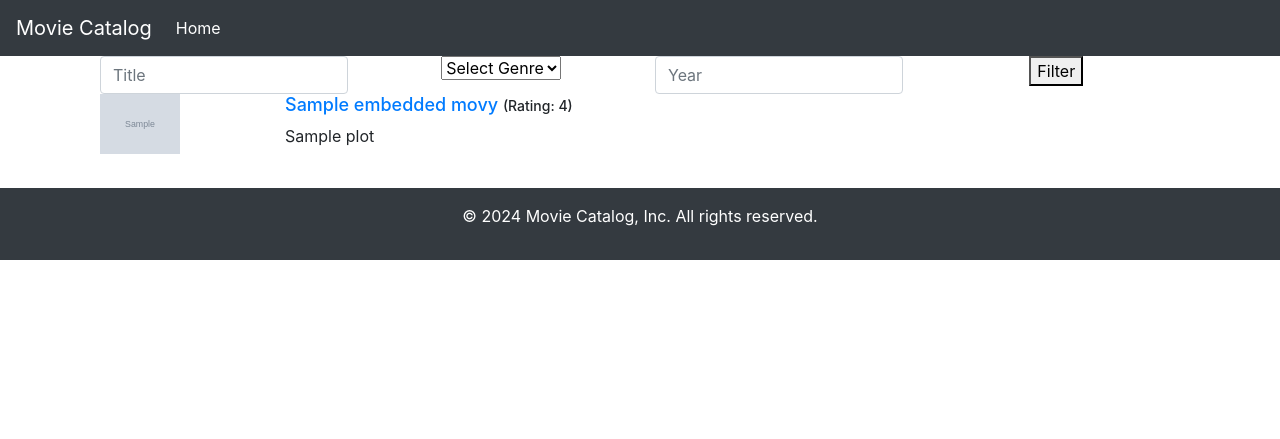
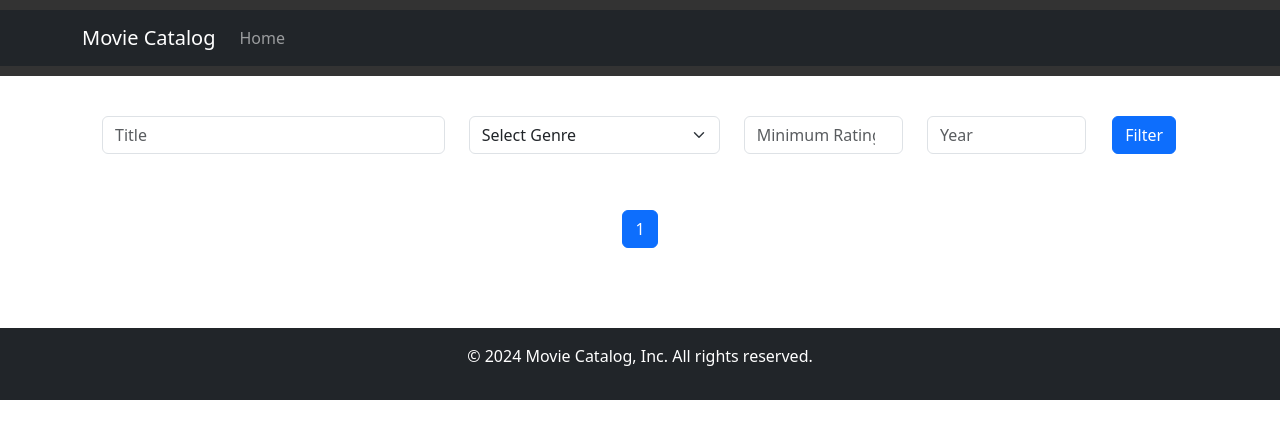
Before and after one commit to RicoRos85/movie_database, a Flask app: page / in a window 1280 px wide. Shown: the top 439 px of the page. Run offline with Flask 3, Linux system fonts and the light colour scheme; grey boxes marked "Sample" are stand-in pictures; a database or web service that is not in the repository returns one stand-in record (values such as "Sample title"); data that the repository does not hold is empty; some libraries are stand-ins or nearby versions.

Commit message:
Finish app

```diff
--- a/app.py
+++ b/app.py
@@ -1,11 +1,12 @@
 from flask import Flask, render_template, request, redirect, url_for
 from pymongo import MongoClient
+from googleapiclient.discovery import build
 import bson
 
 app = Flask(__name__)
 
 
-conn_string = "mongodb+srv://RicoRos85:C#ristina!23@cluster0.obwdipy.mongodb.net/"  # MongoDB Atlas connection string
+conn_string = "mongodb+srv://RicoRos85:C#ristina!23@40cluster0.obwdipy.mongodb.net"  # MongoDB Atlas connection string
 client      = MongoClient(conn_string)                                              # Create a MongoDB client
 db          = client['sample_mflix']                                                # Connect to a database
 collection  = db['embedded_movies']                                                 # Access a collection
@@ -14,35 +15,83 @@ collection  = db['embedded_movies']
 collection.create_index([("title", "text")])
 
 
+def get_youtube_trailer_url(movie_title):
+    youtube = build('youtube', 'v3', developerKey='AIzaSyD70N9aa6zSsm5Mm1HD6PMR2ygHuDvSWSU')
+    request = youtube.search().list(
+        q=f"{movie_title} official trailer",
+        part="snippet",
+        type="video",
+        maxResults=1
+    )
+    response = request.execute()
+
+    if response['items']:
+        video_id = response['items'][0]['id']['videoId']
+        # Use the embed URL format
+        return f"https://www.youtube.com/embed/{video_id}"
+    return None
+
+
+
 @app.route('/')
 def index():
     genres = collection.distinct("genres")          # Retrieve genres from the 'genres' row in DB for the filter dropdown
+    page = int(request.args.get('page', 1))         # Retrieve page number from query parameters
+    limit = 25                                      # Number of movies per page
+    skip = (page - 1) * limit                       # Calculate the number of movies to skip
+
     query_title = request.args.get('title', '')     # Retrieve query parameters
     query_genre = request.args.get('genre', '')     # Retrieve query parameters
     query_year  = request.args.get('year', '')      # Retrieve query parameters
     query_poster = request.args.get('poster', '')
+    query_rating = request.args.get('rating', '')
+    query_actor = request.args.get('actor', '')
+    query_directors = request.args.get('directors', '')
 
     query = {}
     if query_title:
-        query['title'] = {"$regex": query_title, "$options": "i"}
-        movies = collection.find({"title": {"$regex": query_title, "$options": "i"}})
-    else:
-        movies = collection.find().limit(50)
+        query['title'] = {"$regex": query_title, "$options": "i"} # Case-insensitive search
     if query_genre:
         query['genres'] = query_genre
     if query_year:
-        query['year'] = int(query_year)
+        try:
+            query['year'] = int(query_year)
+        except ValueError:
+            pass
     if query_poster:
         query['poster'] = query_poster
+    if query_rating:
+        try:
+            query['imdb.rating'] = {"$gte": float(query_rating)}
+        except ValueError:
+            pass # Ignore invalid rating values
+    if query_actor:
+        query['cast'] = query_actor
+    if query_directors:
+        query['directors'] = query_directors
 
-    movies = collection.find(query)
-    return render_template('index.html', movies=movies, genres=genres)
+     # Aggregation pipeline for fetching 25 random movies
+    pipeline = [
+        {"$match": query},              # Filtering based on query
+        {"$sort": {"year": -1}},        # Sort by year in descending order
+        {"$skip": skip},                # Skip the documents for previous pages
+        {"$limit": limit},              # Limit the results to 'limit' items
+    ]
+
+    movies = list(collection.aggregate(pipeline))
+    total_movies = collection.count_documents(query)
+    total_pages = (total_movies + limit - 1) // limit # Calculate total pages needed
+    return render_template('index.html', movies=movies, genres=genres, query_title=query_title, query_genre=query_genre, query_year=query_year, query_poster=query_poster, query_rating=query_rating, page=page, total_pages=total_pages)
 
 
 @app.route('/movie/<movie_id>')
 def movie_detail(movie_id):
     movie = collection.find_one({'_id': bson.ObjectId(movie_id)})
-    return render_template('movie_detail.html', movie=movie)
+    trailer_url = get_youtube_trailer_url(movie['title']) if movie else None
+    return render_template('movie_detail.html', movie=movie, trailer_url=trailer_url)
+
+
+
 
 if __name__ == '__main__':
     app.run(debug=True)
--- /dev/null
+++ b/package.json
@@ -0,0 +1,5 @@
+{
+  "dependencies": {
+    "mongodb": "^6.6.1"
+  }
+}
--- a/static/style.css
+++ b/static/style.css
@@ -1,3 +1,21 @@
+hr {
+    margin: 30px 0;
+}
+
+.header_bg {
+    background-color: #333;
+    color: #fff;
+    padding: 10px 0;
+}
+.main_container {
+    margin: 0 auto;
+    padding: 40px 20px;
+}
+
+.movies_searchbar {
+    margin-bottom: 40px;
+}
+
 .list_movies h2 {
     font-size: 18px;
 }
@@ -10,3 +28,25 @@
 .list_movie_poster {
     max-width: 80px;
 }
+
+.back_to_home {
+    margin: -4px 0;
+    display: block;
+    font-size: 12px;
+    text-decoration: none;
+}
+
+.video_responsive {
+    overflow: hidden;
+    padding-top: 56.25%;  /* 16:9 Aspect Ratio */
+    position: relative;
+    height: 0;
+}
+
+.video_responsive iframe {
+    left: 0;
+    top: 0;
+    height: 100%;
+    width: 100%;
+    position: absolute;
+}
--- a/templates/_header.html
+++ b/templates/_header.html
@@ -1,5 +1,7 @@
 <!-- Header -->
+<div class="container-fluid header_bg">
   <nav class="navbar navbar-expand-lg navbar-dark bg-dark">
+    <div class="container">
       <a class="navbar-brand" href="{{ url_for('index') }}">Movie Catalog</a>
       <button class="navbar-toggler" type="button" data-toggle="collapse" data-target="#navbarNav" aria-controls="navbarNav" aria-expanded="false" aria-label="Toggle navigation">
         <span class="navbar-toggler-icon"></span>
@@ -7,8 +9,10 @@
       <div class="collapse navbar-collapse" id="navbarNav">
         <ul class="navbar-nav">
           <li class="nav-item active">
-          <a class="nav-link" href="{{ url_for('index') }}">Home <span class="sr-only">(current)</span></a>
+            <a class="nav-link" href="{{ url_for('index') }}">Home <span class="sr-only"></span></a>
           </li>
         </ul>
       </div>
+    </div>
   </nav>
+</div>
--- a/templates/index.html
+++ b/templates/index.html
@@ -4,26 +4,32 @@
 
 {% block content %}
 
-<form>
-<div class="container text-center">
+<form method="get">
+    <div class="container text-center movies_searchbar">
         <div class="row">
 
-            <div class="col">
+                <div class="col-4">
                     <input type="text" name="title" class="form-control" placeholder="Title" value="{{ request.args.get('title', '') }}">
                 </div>
-            <div class="col">
-                <select class="form-select" name="genre" >
-                    <option selected>Select Genre</option>
+                <div class="col-3">
+
+                    <select class="form-select" name="genre">
+                        <option value="" {% if not request.args.get('genre') %}selected{% endif %}>Select Genre</option>
                         {% for genre in genres %}
                         <option value="{{ genre }}" {% if request.args.get('genre', '') == genre %}selected{% endif %}>{{ genre }}</option>
                         {% endfor %}
                     </select>
                 </div>
-            <div class="col">
+                <div class="col-2">
+                    <input type="number" step="0.1" name="rating" class="form-control" placeholder="Minimum Rating" value="{{ request.args.get('rating', '') }}">
+                </div>
+                <div class="col-2">
                     <input type="number" name="year" class="form-control" placeholder="Year" value="{{ request.args.get('year', '') }}">
                 </div>
-            <div class="col">
-                <button type="submit">Filter</button>
+
+
+                <div class="col-1">
+                    <button type="submit" class="btn btn-primary mb-3">Filter</button>
                 </div>
 
         </div>
@@ -35,11 +41,13 @@
 
     {% for movie in movies %}
         <div class="row list_movie_row">
-            <div class="col-2">
+            <div class="col-md-2 col-sm-3">
+                <a href="{{ url_for('movie_detail', movie_id=movie['_id']) }}">
                     <img src="{{ movie['poster'] }}" class="list_movie_poster">
+                </a>
             </div>
-            <div class="col-10">
-                <h2><a href="{{ url_for('movie_detail', movie_id=movie['_id']) }}">{{ movie['title'] }}</a> <span>(Rating: {{ movie['imdb']['rating'] }})</span></h2>
+            <div class="col-md-10 col-sm-9">
+                <h2><a href="{{ url_for('movie_detail', movie_id=movie['_id']) }}">{{ movie['title'] }}</a> <span>(IMDB Rating: {{ movie['imdb']['rating'] }})</span></h2>
                 <p>{{ movie['plot'] }}</p>
             </div>
 
@@ -48,4 +56,29 @@
 
 </div>
 
+<nav aria-label="Page navigation example">
+    <ul class="pagination justify-content-center">
+      {% if page > 1 %}
+      <li class="page-item">
+        <a class="page-link" href="{{ url_for('index', page=page-1, title=request.args.get('title', ''), genre=request.args.get('genre', ''), year=request.args.get('year', ''), rating=request.args.get('rating', ''), directors=request.args.get('directors', '')) }}" aria-label="Previous">
+          <span aria-hidden="true">&laquo;</span>
+          <span class="sr-only">Previous</span>
+        </a>
+      </li>
+      {% endif %}
+      {% for i in range(1, total_pages + 1) %}
+      <li class="page-item {% if i == page %}active{% endif %}"><a class="page-link" href="{{ url_for('index', page=i, title=request.args.get('title', ''), genre=request.args.get('genre', ''), year=request.args.get('year', ''), rating=request.args.get('rating', '')) }}">{{ i }}</a></li>
+      {% endfor %}
+      {% if page < total_pages %}
+      <li class="page-item">
+        <a class="page-link" href="{{ url_for('index', page=page+1, title=request.args.get('title', ''), genre=request.args.get('genre', ''), year=request.args.get('year', ''), rating=request.args.get('rating', '')) }}" aria-label="Next">
+          <span aria-hidden="true">&raquo;</span>
+          <span class="sr-only">Next</span>
+        </a>
+      </li>
+      {% endif %}
+    </ul>
+  </nav>
+
+
 {% endblock %}
--- a/templates/layout.html
+++ b/templates/layout.html
@@ -5,14 +5,14 @@
     <meta name="viewport" content="width=device-width, initial-scale=1.0">
     <title>{% block title %}Movie Catalog{% endblock %}</title>
     <!-- Bootstrap CSS -->
-    <link href="https://maxcdn.bootstrapcdn.com/bootstrap/4.5.2/css/bootstrap.min.css" rel="stylesheet">
+    <link href="https://cdn.jsdelivr.net/npm/bootstrap@5.3.3/dist/css/bootstrap.min.css" rel="stylesheet" integrity="sha384-QWTKZyjpPEjISv5WaRU9OFeRpok6YctnYmDr5pNlyT2bRjXh0JMhjY6hW+ALEwIH" crossorigin="anonymous">
     <!-- Custom CSS -->
     <link rel="stylesheet" href="{{ url_for('static', filename='style.css') }}">
 </head>
 <body>
     {% include '_header.html' %}
 
-    <div class="container">
+    <div class="container main_container">
         {% block content %}{% endblock %}
     </div>
 
```
Also changed, not shown: templates/movie_detail.html (+83 -16 lines), package-lock.json (added). Lines whose indentation alone changed are shown as unchanged.
